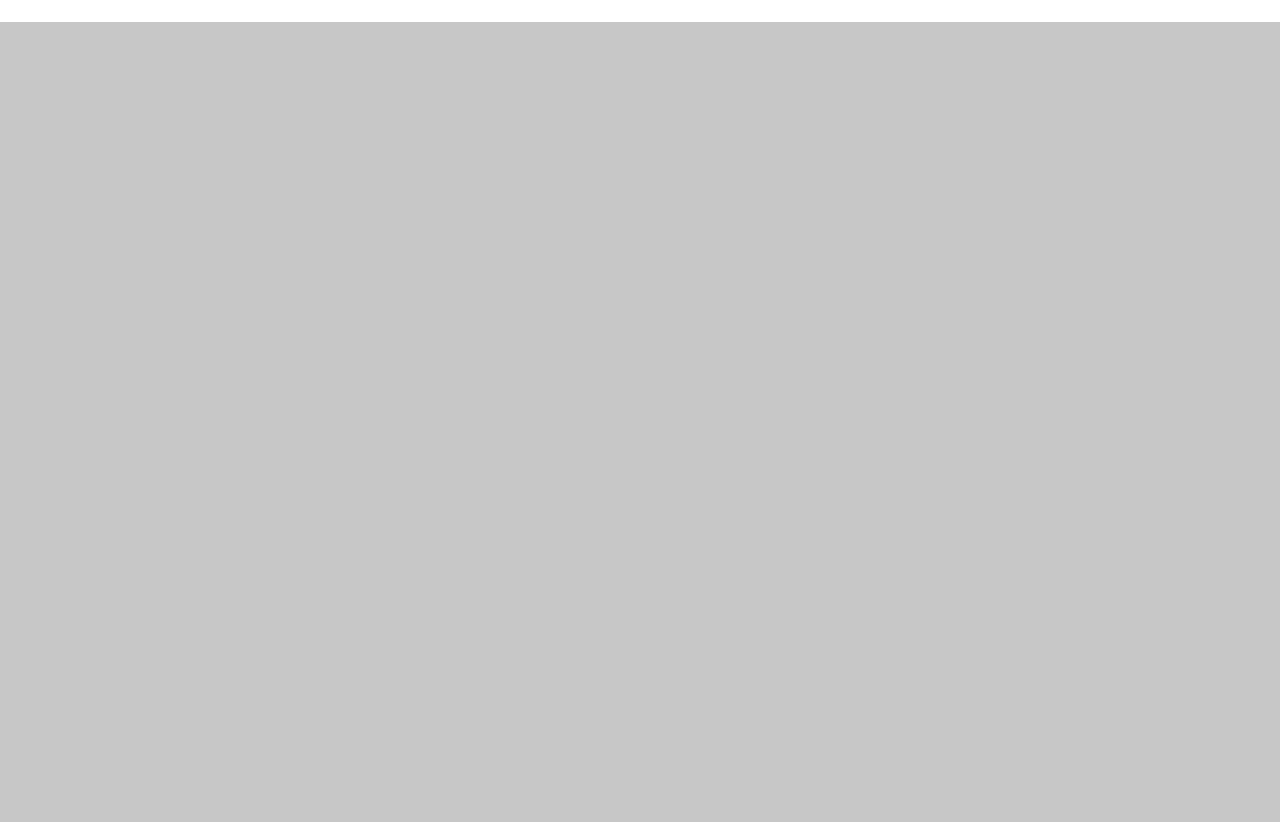
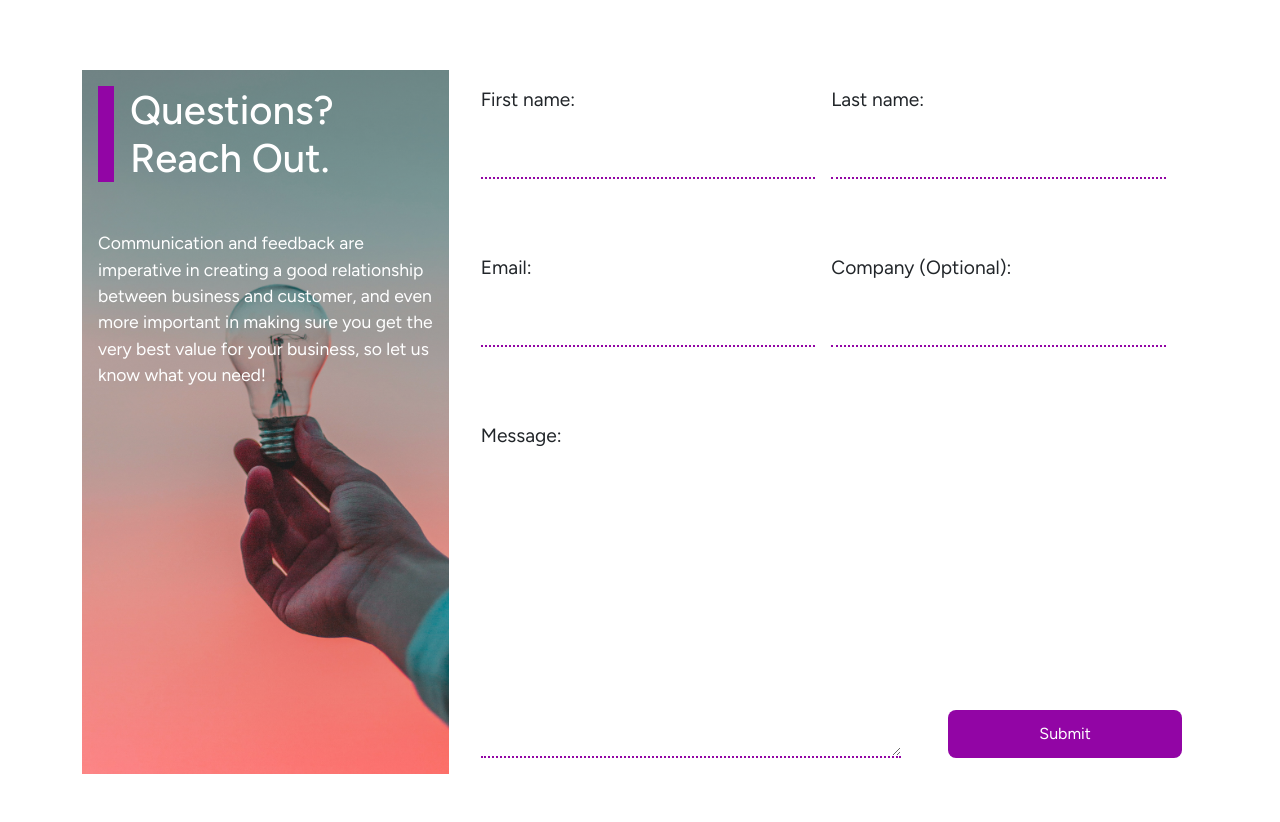
Before and after one commit to CodeMasterWinter/Andromedes, a Django app: page / in a window 1280 px wide. Shown: the part 1669-2491 px from the top of the page. Before the commit the page ends 1691 px from the top, so only its background shows below. Run offline with Django 4.2, Linux system fonts and the light colour scheme.

Commit message:
added and finished contact form

```diff
--- /dev/null
+++ b/andromedesweb/forms.py
@@ -0,0 +1,10 @@
+from django import forms
+
+
+class ContactForm(forms.Form):
+
+    first_name = forms.CharField(required=True)
+    last_name = forms.CharField(required=True)
+    email = forms.EmailField(required=True)
+    company = forms.CharField(required=False)
+    message = forms.CharField(widget=forms.Textarea, required=True)
--- a/andromedesweb/static/andromedesweb/index.css
+++ b/andromedesweb/static/andromedesweb/index.css
@@ -72,6 +72,7 @@ header::before {
     font-size: 3rem;
     color: #000000;
     font-weight: 700;
+    border-left: 1rem solid #9205a5;
 }
 
 .services-tagline {
@@ -169,3 +170,133 @@ header::before {
     font-weight: 700;
     font-size: 1.2rem;
 }
+
+#contact {
+    height: 100dvh;
+}
+
+.contact-container {
+    gap: 1rem;
+    height: 100%;
+    display: grid;
+    grid-template-columns: 1fr 2fr;
+}
+
+.contact-details {
+    height: 100%;
+    overflow: hidden;
+    position: relative;
+}
+
+.contact-details::before {
+    inset: 0;
+    width: 100%;
+    content: '';
+    z-index: -1;
+    position: absolute;
+    background: linear-gradient(to top, transparent, #00000060)
+}
+
+.contact-img {
+    width: 100%;
+    height: 100%;
+    z-index: -2;
+    object-fit: cover;
+    position: absolute;
+    transform: scale(1.2);
+    transition: transform 0.3s ease;
+}
+
+.contact-details:hover .contact-img{
+    transform: scale(1);
+}
+
+.contact-form {
+    height: 100%;
+}
+
+.contact-header {
+    color: #ffffff;
+    border-left: 1rem solid #9205a5;
+}
+
+.contact-letter {
+    font-size: 1.1rem;
+    color: #ffffff;
+}
+
+form {
+    height: 100%;
+}
+
+.form-row {
+    width: 100%;
+    display: flex;
+}
+
+.form-block {
+    width: 50%;
+    display: flex;
+    flex-direction: column;
+}
+
+.form-row:not(:nth-last-child(1)) {
+    height: 25%;
+}
+
+.form-row:nth-last-child(1) {
+    width: 100%;
+    height: 50%;
+    display: grid;
+    grid-template-columns: 2fr 1fr;
+}
+
+label {
+    font-size: 1.2rem;
+}
+
+input, textarea{
+    border: none;
+    outline: none;
+    margin-top: 1rem;
+    font-size: 1.2rem;
+    caret-color: #9205a5;
+    margin-inline-end: 1rem;
+    padding-inline-start: 1rem;
+    border-bottom: 2px dotted #9205a5;
+}
+
+input {
+    height: 3rem;
+}
+
+.message-block{
+    width: 100%;
+}
+
+.message-row{
+    width: 100%;
+    position: relative;
+}
+
+textarea {
+    width: 90%;
+    height: 100%;
+}
+
+#contact-submit {
+    bottom: 0;
+    width: 100%;
+    height: 3rem;
+    border: none;
+    grid-column: 2;
+    color: #ffffff;
+    position: absolute;
+    border-radius: 0.5rem;
+    transition: background-color 0.2s ease;
+    background-color: #9205a5;
+}
+
+#contact-submit:hover {
+    background-color: #6e007c;
+}
--- a/andromedesweb/templates/andromedesweb/index.html
+++ b/andromedesweb/templates/andromedesweb/index.html
@@ -23,8 +23,8 @@
     <section id="services">
         <div class="container-xl services-container py-5">
             <div class="services-header mb-5">
-                <h3 class="services-heading m-0">All our services at<br>a glance...</h2>
-                <h5 class="services-tagline mt-4">
+                <h3 class="services-heading ps-4 m-0">All our services at<br>a glance...</h2>
+                <h5 class="services-tagline ps-4 mt-4">
                     We offer a wide variety of web services, so here's<br>
                     a quick summary of the main services we offer.<br>
                     <span>To the best of our ability.. Always</span>
@@ -73,5 +73,57 @@
             </div>
         </div>
     </section>
+    <section id="contact">
+        <div class="container-xl contact-container py-5">
+            <div class="contact-details">
+                <img src="{% static 'andromedesweb/images/contact-bg.jpg' %}" class="contact-img">
+                <h1 class="contact-header ps-3 m-3">
+                    Questions?<br>
+                    Reach Out.
+                </h1>
+                <p class="contact-letter mt-5 ms-3">
+                    Communication and feedback are imperative
+                    in creating a good relationship between
+                    business and customer, and even more important
+                    in making sure you get the very best value for
+                    your business, so let us know what you need!
+                </p>
+            </div>
+            <div class="contact-form p-3">
+                <form action="#" method="post">
+                    {% csrf_token %}
+                    <div class="form-row">
+                        <div class="form-block">
+                            <label for="id_first_name">First name:</label>
+                            <input type="text" name="first_name" required="" id="id_first_name">
+                        </div>
+
+                        <div class="form-block">
+                            <label for="id_last_name">Last name:</label>
+                            <input type="text" name="last_name" required="" id="id_last_name">
+                        </div>
+                    </div>
+                    <div class="form-row">
+                        <div class="form-block">
+                            <label for="id_email">Email:</label>
+                            <input type="email" name="email" maxlength="320" required="" id="id_email">
+                        </div>
+
+                        <div class="form-block">
+                            <label for="id_company">Company (Optional):</label>
+                            <input type="text" name="company" id="id_company">
+                        </div>
+                    </div>
+                    <div class="form-row message-row">
+                        <div class="form-block message-block">
+                            <label for="id_message">Message:</label>
+                            <textarea name="message" required="" id="id_message"></textarea>
+                        </div>
+                        <button id="contact-submit" type="submit">Submit</button>
+                    </div>
+                </form>
+            </div>
+        </div>
+    </section>
     <script src="https://cdn.jsdelivr.net/npm/bootstrap@5.3.2/dist/js/bootstrap.bundle.min.js" integrity="sha384-C6RzsynM9kWDrMNeT87bh95OGNyZPhcTNXj1NW7RuBCsyN/o0jlpcV8Qyq46cDfL" crossorigin="anonymous"></script>
 {% endblock content %}
--- a/andromedesweb/views.py
+++ b/andromedesweb/views.py
@@ -1,10 +1,38 @@
-from django.shortcuts import render
+from .forms import ContactForm
+from django.contrib import messages
+from django.http import HttpResponse
+from django.shortcuts import render, redirect
+from django.core.mail import send_mail, BadHeaderError
 
 
 def index(request):
 
+    if request.method == "POST":
+        form = ContactForm(request.POST)
+        if form.is_valid():
+            sender_first = request.POST['first_name']
+            sender_last = request.POST['last_name']
+            sender_email = request.POST['email']
+            company = request.POST['company']
+            sender_message = request.POST['message']
+
+            try:
+                send_mail(
+                    f'Inquiry by {sender_first} {sender_last} from {company}',
+                    sender_message,
+                    sender_email,
+                    ['rhulanimogotsi@gmail.com']
+                )
+
+                messages.success(request, 'Message sent! Expect to hear from us soon!')
+                return redirect('home')
+            except BadHeaderError:
+                return HttpResponse('Invalid Header')
+    else:
+        form = ContactForm()
+
     context = {
-
+        'ContactForm': form,
     }
 
     return render(request, "andromedesweb/index.html", context)
```
Also changed, not shown: andromedesweb/static/andromedesweb/base.css (+37 -4 lines), andromedesweb/templates/andromedesweb/base.html (+7 -0 lines), projectandromedes/settings.py (+7 -0 lines), andromedesweb/static/andromedesweb/images/contact-bg.jpg (added).
